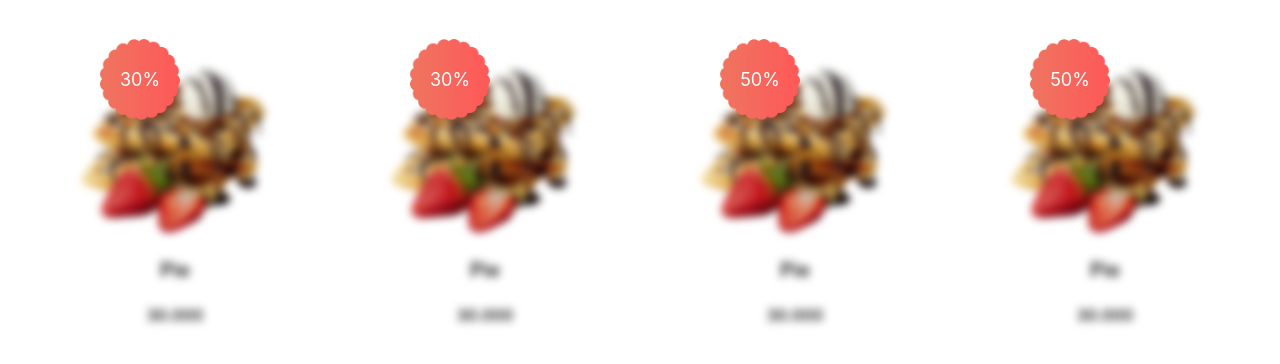
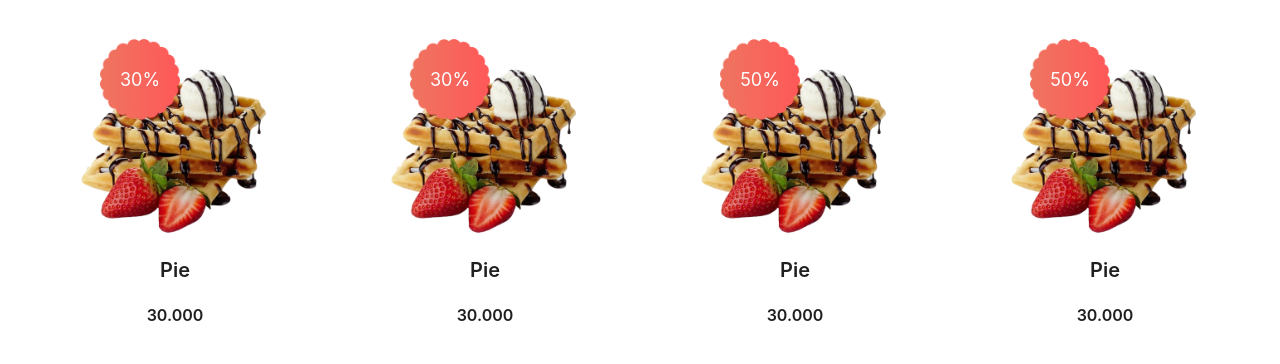
Before and after one commit to nhihuyn/mrpie, a React (Create React App) app: page / in a window 1280 px wide. Shown: the top 364 px of the page. Built offline with nearby package versions, Linux system fonts and the light colour scheme.

Commit message:
feat:TC handle show up for detail product

```diff
--- a/src/components/common/detail-product/detailProduct.tsx
+++ b/src/components/common/detail-product/detailProduct.tsx
@@ -43,7 +43,6 @@ const DetailProduct = () => {
 
     const handleHover = (key: number) => {
         setIsHovered(false)
-        console.log("key", key)
         setActived(key)
     }
     const handleUnHover = () => {
@@ -56,14 +55,14 @@ const DetailProduct = () => {
             {
                 dumpData.map((item, index) => (
                     <Col span={6} key={index}>
-                        <div className={`relative text-center ${!isHovered && actived === item.key ? 'blur-none' : 'blur-sm'}`} onMouseOver ={() => handleHover(item.key)}  onMouseLeave={() => handleUnHover()}>
+                        <div className={`relative text-center ${!isHovered && actived === item.key ? 'blur-sm' : 'blur-none'}`} onMouseOver ={() => handleHover(item.key)}  onMouseLeave={handleUnHover}>
                             <img className="mr-auto ml-auto" src={bakery1} alt='detail-product' width={200} height={200}/>
                             <Title level={4}>{item.title}</Title>
                             <Title level={5}>{item.price}</Title>
                         </div>
                         {
                             !isHovered && actived === item.key &&
-                            <Flex className="flex justify-between w-1/2 absolute top-1/2 transform -translate-y-1/2 translate-x-1/2" onMouseOver ={() => handleHover(item.key)}  onMouseLeave={() => handleUnHover()}>
+                            <Flex className="flex justify-between w-1/2 absolute top-1/2 transform -translate-y-1/2 translate-x-1/2" onMouseOver ={() => handleHover(item.key)}  onMouseLeave={handleUnHover}>
                                 {/* link to detail product page */}
                                 <Link to="/">
                                     <Button className="bg-neutral-800 hover:!bg-[#E96161]" type="primary" shape="circle" icon={<SearchOutlined />}/>
```
